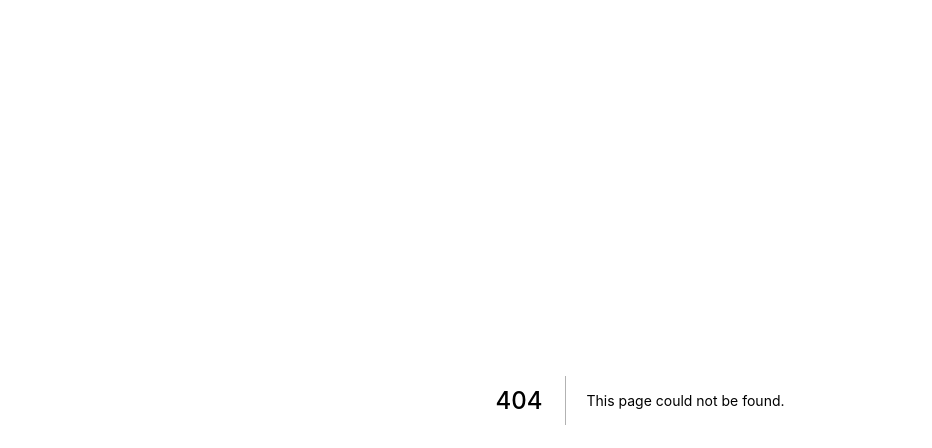
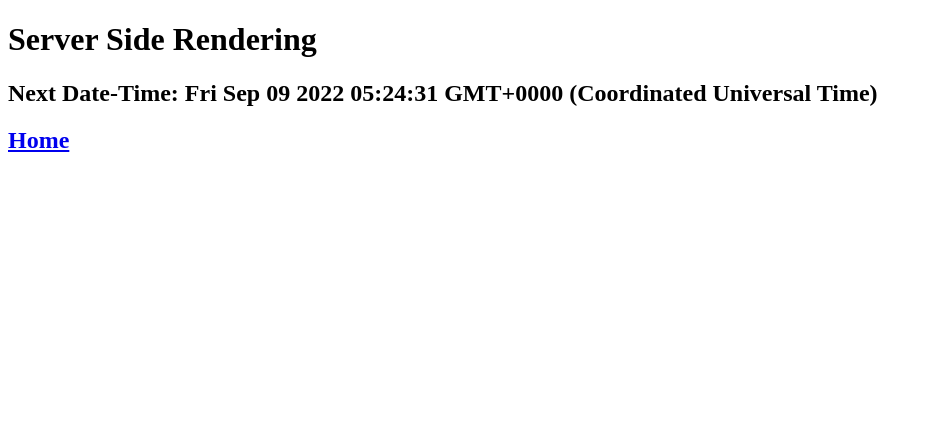
Before and after one commit to sachin-rathor/Nextjs-features, a Next.js app: page /feature/ssr in a window 1280 px wide. Before the commit this address had no page. Shown: the top 448 px of the page, without its empty margins (0-932 px from the left). Built offline with nearby package versions, Linux system fonts and the light colour scheme.

Commit message:
Create ssr.js

```diff
--- /dev/null
+++ b/pages/feature/ssr.js
@@ -0,0 +1,24 @@
+export default function SSRDemo(props) {
+   return (
+	   <>
+		  <main>
+			<h1>Server Side Rendering</h1>
+			<h2>
+			  <div>Next Date-Time: {props.dateTime}</div>
+			</h2>
+			<h2>
+            <a href="/">
+               Home
+            </a>
+         </h2>
+		  </main>
+	   </>
+	);
+}
+
+export async function getServerSideProps() {
+
+   return {
+    props: { dateTime: Date().toLocaleString() },
+  }
+}
```
